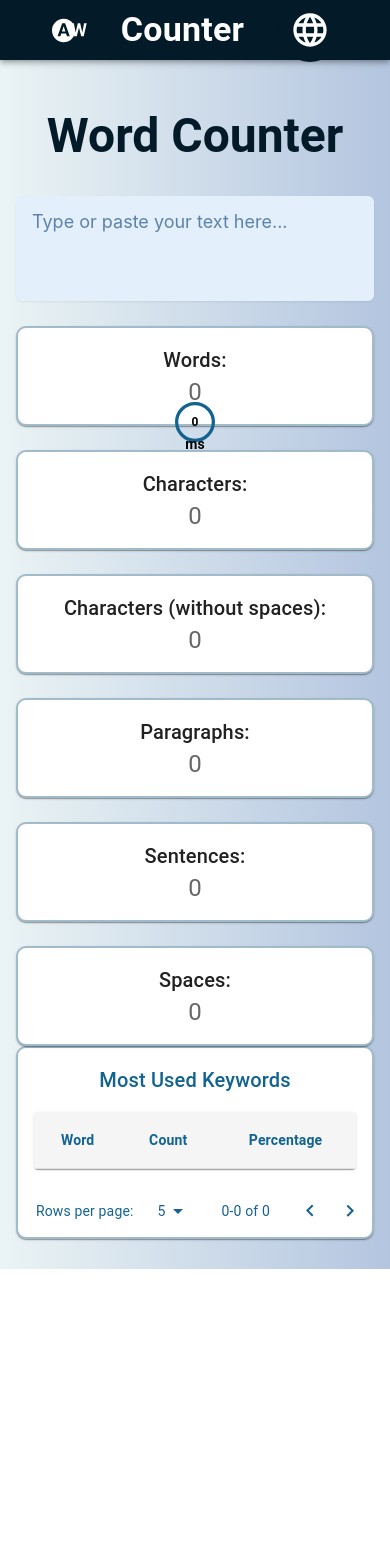
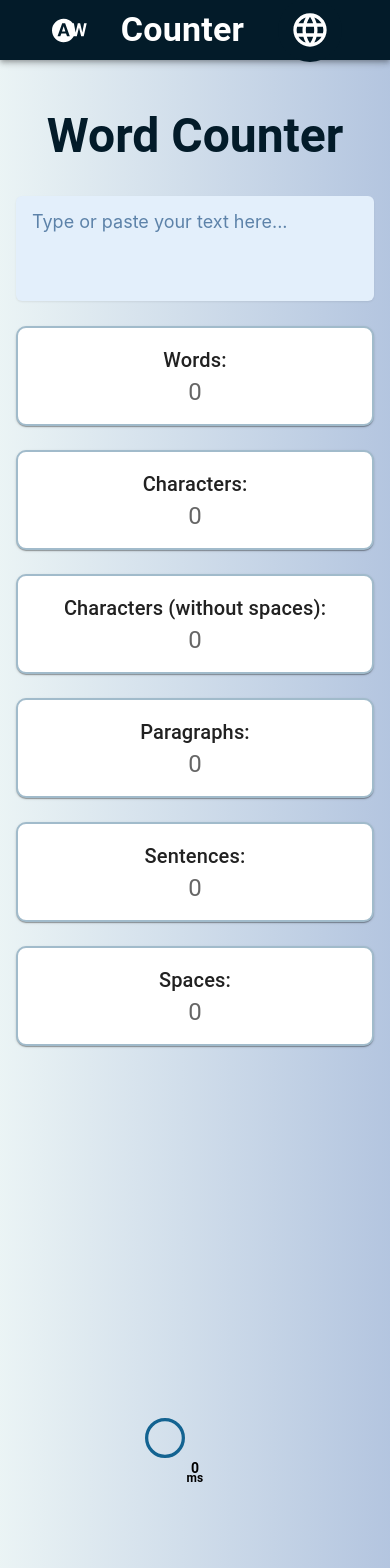
Before and after one commit to Ruqayah22/word-counter, a React (Create React App) app: page / in a window 390 px wide. Shown: the top 1568 px of the page. Before the commit the page ends 1269 px from the top, so only its background shows below. Built offline with nearby package versions, Linux system fonts and the light colour scheme.

Commit message:
Change the Responsive of the CircularProgress of run time maybe this is the last one

```diff
--- a/src/components/CountApp.js
+++ b/src/components/CountApp.js
@@ -523,15 +523,20 @@ const CountApp = ({ language }) => {
           display: "flex",
           justifyContent: "center",
           alignItems: "center",
-          position: "absolute", // Center inside parent container
-          top: "50%", // Move down 50% from top
-          left: "50%", // Move right 50% from left
-          transform: "translate(-50%, -50%)", // Perfect centering trick
-          width: { xs: "80px", sm: "120px", md: "180px", lg: "250px" }, // Responsive size
-          height: { xs: "80px", sm: "120px", md: "180px", lg: "250px" },
+          width: "100%",
+          height: "100vh", // Ensure it takes full screen height
+          position: "relative", // So it stays inside the container
         }}
       >
-        {/* Bigger Circular Progress */}
+        {/* Wrapper to control CircularProgress size */}
+        <Box
+          sx={{
+            position: "relative", // Ensures text stays inside
+            width: { xs: "100px", sm: "150px", md: "200px", lg: "250px" }, // Adjust for different screens
+            height: { xs: "100px", sm: "150px", md: "200px", lg: "250px" }, // Keep a perfect circle
+          }}
+        >
+          {/* Circular Progress Bar */}
           <CircularProgress
             variant="determinate"
             value={100}
@@ -542,27 +547,36 @@ const CountApp = ({ language }) => {
             }}
           />
 
-        {/* Text in center of circle */}
+          {/* Centered Text */}
           <Typography
             position="absolute"
+            top="50%"
+            left="50%"
             sx={{
-            fontSize: { xs: "12px", sm: "16px", md: "22px", lg: "25px" },
+              transform: "translate(-50%, -50%)", // Ensures it stays exactly in center
+              fontSize: { xs: "14px", sm: "16px", md: "22px", lg: "25px" },
               fontWeight: "bold",
             }}
           >
             {stats.runTime}
           </Typography>
+
+          {/* "ms" below the number */}
           <Typography
             position="absolute"
+            top="60%" // Adjusts positioning
+            left="50%"
             sx={{
-            fontSize: { xs: "14px", sm: "18px", md: "26px", lg: "30px" },
+              transform: "translate(-50%, -50%)",
+              fontSize: { xs: "12px", sm: "14px", md: "18px", lg: "20px" },
               fontWeight: "bold",
-            top: "65%", // Adjust position of "ms" text
             }}
           >
             ms
           </Typography>
         </Box>
+      </Box>
+
       <Card
         sx={{
           border: "2px solid #A1BBCB",
```
Lines whose indentation alone changed are shown as unchanged.
